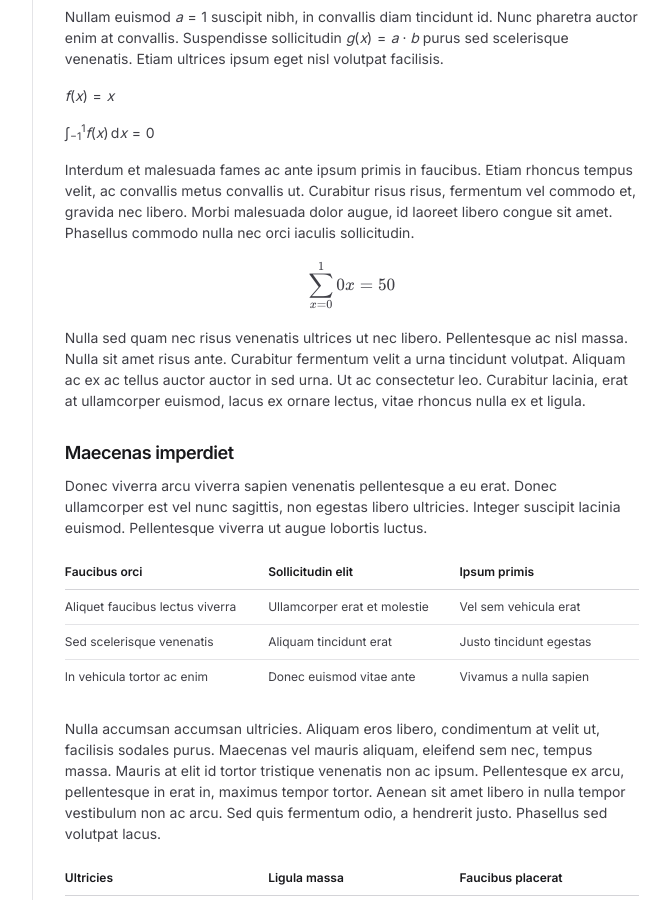
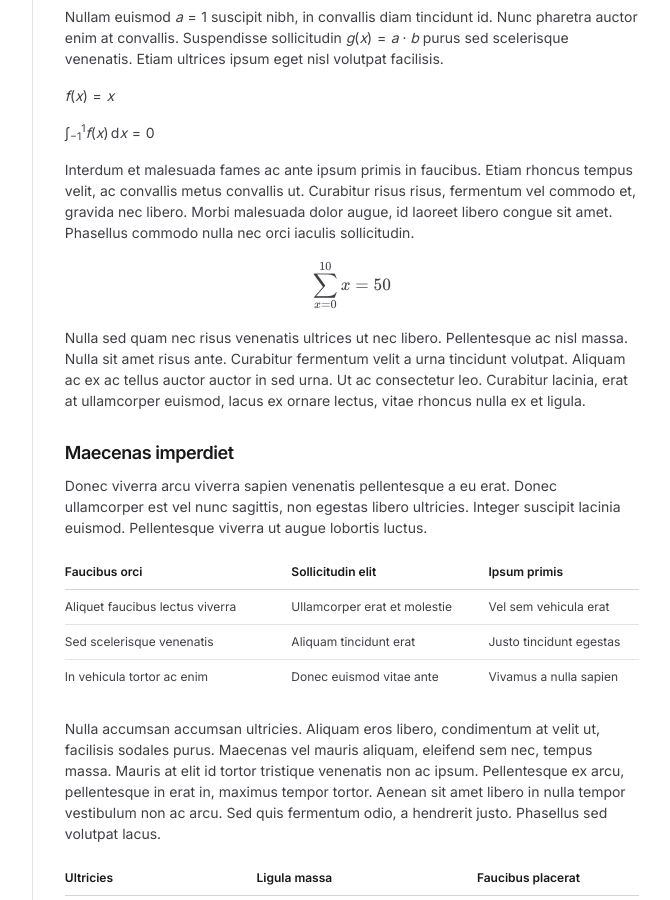
Before and after one commit to gregory-james-smith/reflections, a Jekyll site: the page built from _posts/2026-08-09-test.md, in a window 1280 px wide and 900 px high, scrolled down 3604 px. Shown: the whole window, without its empty margins (298-968 px from the left). Built offline with Jekyll 4.4.1, drawn with Linux system fonts in a browser that asks for light colours; some web fonts are replaced; Markdown is read by kramdown in place of the engine named in the settings.

Commit message:
Fix maths

```diff
--- a/_posts/2026-08-09-test.md
+++ b/_posts/2026-08-09-test.md
@@ -41,11 +41,11 @@ Integer at diam nisl. Aliquam ac velit sed nulla molestie congue. Maecenas sit a
 
 Duis vestibulum turpis sed justo imperdiet, non venenatis erat accumsan. Maecenas at turpis hendrerit, laoreet elit nec, commodo nisl. Pellentesque efficitur tortor vulputate arcu vestibulum, eget hendrerit ex dictum.
 
-## Vulputate *sagittis* **posuere** ***cubilia*** ~~curae~~ `sodales`
+## Vulputate _sagittis_ **posuere** **_cubilia_** ~~curae~~ `sodales`
 
-Fusce *accumsan* euismod `ipsum`. Mauris **vehicula** commodo sem, ***vitae*** fermentum felis **auctor** ut. Vivamus at `dolor` at dolor ***rhoncus*** vulputate. *Duis* vitae ~~vehicula~~ sem. Cras **blandit** ex *aliquet* massa `bibendum` blandit. ~~Orci~~ varius ***natoque*** penatibus et **magnis** dis parturient *montes*, nascetur *ridiculus* mus. Pellentesque lacinia, `metus` et faucibus **semper**, nulla quam *sagittis* eros, eget **fermentum** ligula *dolor* sed dui.
+Fusce _accumsan_ euismod `ipsum`. Mauris **vehicula** commodo sem, **_vitae_** fermentum felis **auctor** ut. Vivamus at `dolor` at dolor **_rhoncus_** vulputate. _Duis_ vitae ~~vehicula~~ sem. Cras **blandit** ex _aliquet_ massa `bibendum` blandit. ~~Orci~~ varius **_natoque_** penatibus et **magnis** dis parturient _montes_, nascetur _ridiculus_ mus. Pellentesque lacinia, `metus` et faucibus **semper**, nulla quam _sagittis_ eros, eget **fermentum** ligula _dolor_ sed dui.
 
-Vivamus ***~~pulvinar~~*** mi id *~~ultricies~~* ornare. Fusce eu **~~mollis~~** quam. Sed vel ~~`arcu`~~ a nunc dapibus lacinia. Quisque **`elementum`** justo congue, consectetur *`neque`* at, commodo nisi. Maecenas imperdiet ***`aliquet`*** dolor at *eleifend*. Quisque **aliquet**, metus sit amet ~~consequat~~ consequat, felis odio ***finibus*** erat, ut cursus `diam` lacus vel sem. Nam consectetur mollis porta.
+Vivamus **_~~pulvinar~~_** mi id _~~ultricies~~_ ornare. Fusce eu **~~mollis~~** quam. Sed vel ~~`arcu`~~ a nunc dapibus lacinia. Quisque **`elementum`** justo congue, consectetur _`neque`_ at, commodo nisi. Maecenas imperdiet **_`aliquet`_** dolor at _eleifend_. Quisque **aliquet**, metus sit amet ~~consequat~~ consequat, felis odio **_finibus_** erat, ut cursus `diam` lacus vel sem. Nam consectetur mollis porta.
 
 Pellentesque habitant morbi tristique senectus et netus et malesuada ==fames== ac turpis egestas. Nullam et sapien sed nibh tempor finibus quis eu lacus. Vivamus suscipit sem ==eros==, sed fringilla urna gravida et. Nunc non tincidunt turpis.
 
@@ -53,8 +53,8 @@ Pellentesque habitant morbi tristique senectus et netus et malesuada ==fames== a
 
 Suspendisse faucibus ut orci quis cursus. Quisque convallis accumsan odio nec hendrerit. Suspendisse suscipit felis elit, sit amet blandit mi viverra in. Nunc egestas enim ac sapien lobortis, eu mattis sapien laoreet. Fusce tempor mauris eros, a feugiat neque dictum eu.
 
-> Nulla *feugiat* tortor turpis, vitae **bibendum** lorem consectetur ac. Nunc orci ipsum, ***elementum*** consectetur ante at, tempus ~~auctor~~ orci. `Namquis` pretium neque, vel consequat elit. Suspendisse *vitae* lacus eu est **porttitor** convallis. Sed convallis ut ***nulla*** ut maximus.
---- Title, **Author Name**, *Reference*, ***Book Title***, [Hyperlink](http://www.google.com)
+> Nulla _feugiat_ tortor turpis, vitae **bibendum** lorem consectetur ac. Nunc orci ipsum, **_elementum_** consectetur ante at, tempus ~~auctor~~ orci. `Namquis` pretium neque, vel consequat elit. Suspendisse _vitae_ lacus eu est **porttitor** convallis. Sed convallis ut **_nulla_** ut maximus.
+> --- Title, **Author Name**, _Reference_, **_Book Title_**, [Hyperlink](http://www.google.com)
 
 Sed tincidunt sem mauris, id semper sem ornare ac. Pellentesque lorem est, iaculis in ullamcorper eget, mollis eget libero. Fusce cursus vestibulum augue, et luctus justo tincidunt egestas. Etiam feugiat magna a aliquam tempus. Sed sodales mauris nisi, id tempus turpis condimentum et. Nam rutrum, eros non tincidunt elementum, massa sem gravida dolor, nec ultricies magna elit eu turpis. Nulla in blandit ligula. Vestibulum luctus ex at enim hendrerit, in viverra neque molestie. Quisque semper odio velit, eu mollis nisi posuere faucibus. Duis vehicula sapien ut tristique finibus. In eu viverra nisl.
 
@@ -64,7 +64,7 @@ Sed tincidunt sem mauris, id semper sem ornare ac. Pellentesque lorem est, iacul
 >
 > Suspendisse pretium vitae tortor et iaculis. Integer mollis orci urna, ac consectetur nisi luctus ac. Etiam vel nunc nisl. Etiam vitae diam nec ipsum mollis congue interdum a nunc. Quisque sem risus, cursus tristique dictum ut, vehicula vitae est. Sed consectetur feugiat tempus. Vivamus ut erat ante. Ut tincidunt nisl non orci ultricies condimentum. Fusce turpis ex, fringilla ac orci in, ullamcorper ultricies dolor. In cursus tempus fermentum.
 >
-> --- Title, **Author Name**, *Reference*, ***Book Title***, [Hyperlink](http://www.google.com)
+> --- Title, **Author Name**, _Reference_, **_Book Title_**, [Hyperlink](http://www.google.com)
 
 Pellentesque imperdiet sit amet neque sit amet posuere. Suspendisse bibendum placerat ultricies. Duis ullamcorper luctus nisi vitae euismod. Sed vel sem vehicula erat tincidunt facilisis. Ut eget aliquet velit. Vivamus eu quam urna. Curabitur porttitor nunc turpis, aliquet faucibus lectus viverra et. Curabitur eget tortor vel sapien congue placerat. Praesent ut suscipit mauris, sed ullamcorper elit.
 
@@ -99,7 +99,7 @@ $$ \int_{-1}^1 f(x) \, \mathrm{d}x = 0 $$
 
 Interdum et malesuada fames ac ante ipsum primis in faucibus. Etiam rhoncus tempus velit, ac convallis metus convallis ut. Curabitur risus risus, fermentum vel commodo et, gravida nec libero. Morbi malesuada dolor augue, id laoreet libero congue sit amet. Phasellus commodo nulla nec orci iaculis sollicitudin.
 
-$$ \sum_{x = 0}^10 x = 50 $$
+$$ \sum_{x = 0}^{10} x = 50 $$
 
 Nulla sed quam nec risus venenatis ultrices ut nec libero. Pellentesque ac nisl massa. Nulla sit amet risus ante. Curabitur fermentum velit a urna tincidunt volutpat. Aliquam ac ex ac tellus auctor auctor in sed urna. Ut ac consectetur leo. Curabitur lacinia, erat at ullamcorper euismod, lacus ex ornare lectus, vitae rhoncus nulla ex et ligula.
 
@@ -107,19 +107,19 @@ Nulla sed quam nec risus venenatis ultrices ut nec libero. Pellentesque ac nisl
 
 Donec viverra arcu viverra sapien venenatis pellentesque a eu erat. Donec ullamcorper est vel nunc sagittis, non egestas libero ultricies. Integer suscipit lacinia euismod. Pellentesque viverra ut augue lobortis luctus.
 
-| Faucibus orci | Sollicitudin elit | Ipsum primis |
-|-|-|-|
-| Aliquet faucibus lectus viverra | Ullamcorper erat et molestie | Vel sem vehicula erat |
-| Sed scelerisque venenatis | Aliquam tincidunt erat | Justo tincidunt egestas |
-| In vehicula tortor ac enim | Donec euismod vitae ante | Vivamus a nulla sapien |
+| Faucibus orci                   | Sollicitudin elit            | Ipsum primis            |
+| ------------------------------- | ---------------------------- | ----------------------- |
+| Aliquet faucibus lectus viverra | Ullamcorper erat et molestie | Vel sem vehicula erat   |
+| Sed scelerisque venenatis       | Aliquam tincidunt erat       | Justo tincidunt egestas |
+| In vehicula tortor ac enim      | Donec euismod vitae ante     | Vivamus a nulla sapien  |
 
 Nulla accumsan accumsan ultricies. Aliquam eros libero, condimentum at velit ut, facilisis sodales purus. Maecenas vel mauris aliquam, eleifend sem nec, tempus massa. Mauris at elit id tortor tristique venenatis non ac ipsum. Pellentesque ex arcu, pellentesque in erat in, maximus tempor tortor. Aenean sit amet libero in nulla tempor vestibulum non ac arcu. Sed quis fermentum odio, a hendrerit justo. Phasellus sed volutpat lacus.
 
-| Ultricies | Ligula massa | Faucibus placerat |
-|-|-|-|
-| Maecenas tincidunt dapibus nisl nec accumsan. Aenean vel ex ex. Cras convallis, sapien id facilisis molestie, massa quam porttitor nisi, id consequat massa lacus vel enim. | Pellentesque mattis venenatis accumsan. Aliquam efficitur, ex eget vehicula congue, quam odio rutrum felis, id pharetra lorem justo sed leo. Ut nec quam suscipit, dignissim nisl commodo, dignissim tortor. | Etiam eleifend odio rutrum tortor sollicitudin, non condimentum orci tristique. Quisque ultricies, justo et rhoncus tempor, erat nibh dictum justo, a lobortis sapien mi non orci. Donec et ante dolor. |
-| Donec interdum elit quis ante fermentum consequat. Interdum et malesuada fames ac ante ipsum primis in faucibus. Etiam aliquam quis nisi in lacinia. Mauris faucibus mi nunc. Vestibulum dictum ultricies nunc. Curabitur pulvinar mi eget augue laoreet luctus. Donec in nisi malesuada augue ullamcorper tristique. | Phasellus laoreet fringilla lacinia. Aenean gravida leo quis metus laoreet, sed fermentum orci fringilla. Ut eu dignissim leo. Integer erat tellus, bibendum vitae felis ut, ultrices laoreet nulla. Nam scelerisque lacinia magna ac bibendum. Maecenas condimentum feugiat malesuada. Nunc sapien elit, sollicitudin in libero at, semper feugiat augue. Nulla fermentum nunc ac mauris cursus, nec consequat mi pharetra. | Nam vestibulum lacus sem, non pellentesque diam bibendum sed. Aliquam erat volutpat. Praesent lobortis purus tempor diam hendrerit, at luctus diam finibus. Praesent elementum sem nulla, nec malesuada ligula blandit et. Sed mollis eu libero sit amet placerat. |
-| Nunc mollis mauris at maximus tincidunt. Duis ut risus egestas lorem varius dictum eu at nisi. Morbi et massa ut elit dapibus ultrices. Etiam volutpat dolor a dapibus elementum. In hac habitasse platea dictumst. Etiam euismod elementum leo eget dignissim. Nulla ut est mauris. Sed egestas arcu leo, nec dignissim nisl tincidunt vel. | Ut lobortis mi sed nisi volutpat laoreet. Morbi id lorem rutrum, rutrum nulla eu, tristique sapien. Donec pellentesque ultricies leo tristique pharetra. Nulla posuere metus eget est consectetur, eu hendrerit velit scelerisque. | Maecenas condimentum feugiat malesuada. Nunc sapien elit, sollicitudin in libero at, semper feugiat augue. Nulla fermentum nunc ac mauris cursus, nec consequat mi pharetra. Donec interdum elit quis ante fermentum consequat. Interdum et malesuada fames ac ante ipsum primis in faucibus. Etiam aliquam quis nisi in lacinia. |
+| Ultricies                                                                                                                                                                                                                                                                                                                                    | Ligula massa                                                                                                                                                                                                                                                                                                                                                                                                                 | Faucibus placerat                                                                                                                                                                                                                                                                                                                 |
+| -------------------------------------------------------------------------------------------------------------------------------------------------------------------------------------------------------------------------------------------------------------------------------------------------------------------------------------------- | ---------------------------------------------------------------------------------------------------------------------------------------------------------------------------------------------------------------------------------------------------------------------------------------------------------------------------------------------------------------------------------------------------------------------------- | --------------------------------------------------------------------------------------------------------------------------------------------------------------------------------------------------------------------------------------------------------------------------------------------------------------------------------- |
+| Maecenas tincidunt dapibus nisl nec accumsan. Aenean vel ex ex. Cras convallis, sapien id facilisis molestie, massa quam porttitor nisi, id consequat massa lacus vel enim.                                                                                                                                                                  | Pellentesque mattis venenatis accumsan. Aliquam efficitur, ex eget vehicula congue, quam odio rutrum felis, id pharetra lorem justo sed leo. Ut nec quam suscipit, dignissim nisl commodo, dignissim tortor.                                                                                                                                                                                                                 | Etiam eleifend odio rutrum tortor sollicitudin, non condimentum orci tristique. Quisque ultricies, justo et rhoncus tempor, erat nibh dictum justo, a lobortis sapien mi non orci. Donec et ante dolor.                                                                                                                           |
+| Donec interdum elit quis ante fermentum consequat. Interdum et malesuada fames ac ante ipsum primis in faucibus. Etiam aliquam quis nisi in lacinia. Mauris faucibus mi nunc. Vestibulum dictum ultricies nunc. Curabitur pulvinar mi eget augue laoreet luctus. Donec in nisi malesuada augue ullamcorper tristique.                        | Phasellus laoreet fringilla lacinia. Aenean gravida leo quis metus laoreet, sed fermentum orci fringilla. Ut eu dignissim leo. Integer erat tellus, bibendum vitae felis ut, ultrices laoreet nulla. Nam scelerisque lacinia magna ac bibendum. Maecenas condimentum feugiat malesuada. Nunc sapien elit, sollicitudin in libero at, semper feugiat augue. Nulla fermentum nunc ac mauris cursus, nec consequat mi pharetra. | Nam vestibulum lacus sem, non pellentesque diam bibendum sed. Aliquam erat volutpat. Praesent lobortis purus tempor diam hendrerit, at luctus diam finibus. Praesent elementum sem nulla, nec malesuada ligula blandit et. Sed mollis eu libero sit amet placerat.                                                                |
+| Nunc mollis mauris at maximus tincidunt. Duis ut risus egestas lorem varius dictum eu at nisi. Morbi et massa ut elit dapibus ultrices. Etiam volutpat dolor a dapibus elementum. In hac habitasse platea dictumst. Etiam euismod elementum leo eget dignissim. Nulla ut est mauris. Sed egestas arcu leo, nec dignissim nisl tincidunt vel. | Ut lobortis mi sed nisi volutpat laoreet. Morbi id lorem rutrum, rutrum nulla eu, tristique sapien. Donec pellentesque ultricies leo tristique pharetra. Nulla posuere metus eget est consectetur, eu hendrerit velit scelerisque.                                                                                                                                                                                           | Maecenas condimentum feugiat malesuada. Nunc sapien elit, sollicitudin in libero at, semper feugiat augue. Nulla fermentum nunc ac mauris cursus, nec consequat mi pharetra. Donec interdum elit quis ante fermentum consequat. Interdum et malesuada fames ac ante ipsum primis in faucibus. Etiam aliquam quis nisi in lacinia. |
 
 Pellentesque habitant morbi tristique senectus et netus et malesuada fames ac turpis egestas. Quisque tempor nisi et est condimentum venenatis. Ut rutrum lorem id luctus sodales. Praesent ultrices porta ligula in interdum. Donec eu nunc convallis, dignissim magna eget, faucibus massa. Donec in leo at neque accumsan aliquet. Integer in malesuada felis, a consectetur elit.
 
@@ -146,8 +146,8 @@ https://github.com/jgm/pandoc/issues/1603
 [^longnote]: Etiam vestibulum non tellus quis elementum.
 
     Sed malesuada suscipit est ut placerat urna
-ac euismod metus ipsum non mauris. Maecenas condimentum
-feugiat malesuada.
+    ac euismod metus ipsum non mauris. Maecenas condimentum
+    feugiat malesuada.
 
         Vestibulum mollis risus nec laoreet vulputate
 
```
